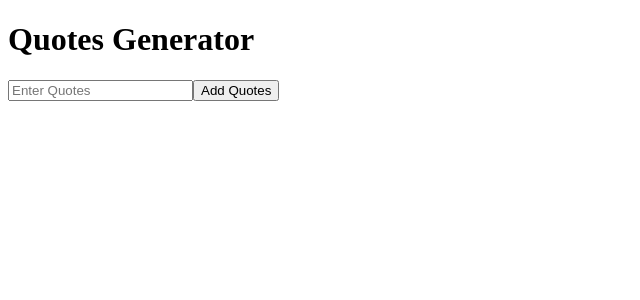
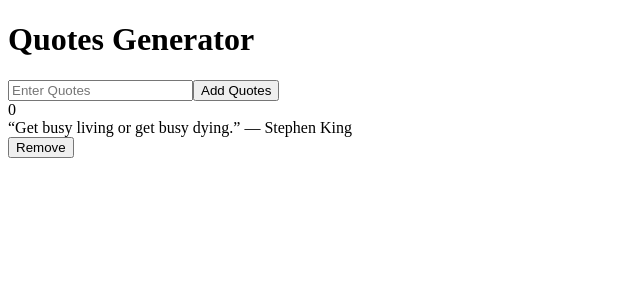
Before and after one commit to Ali-Mohamud/quote-generator, an Angular app: page / in a window 1280 px wide. Shown: the top 300 px of the page, without its empty margins (0-640 px from the left). Built offline with nearby package versions, Linux system fonts and the light colour scheme.

Commit message:
add 1st quote

```diff
--- a/src/app/components/quotes/quotes.component.ts
+++ b/src/app/components/quotes/quotes.component.ts
@@ -18,28 +18,28 @@ export class QuotesComponent implements OnInit {
 
   ngOnInit(): void {
 
-    // this.quotes = [
-    //   {
-    //     content: '“Get busy living or get busy dying.” — Stephen King',
-    //     completed:false
-    //   },
+    this.quotes = [
+      {
+        content: '“Get busy living or get busy dying.” — Stephen King',
+        completed:false
+      },
 
-    //   {
+      // {
 
-    //       content: '“The purpose of our lives is to be happy.” — Dalai Lama',
-    //       completed:true
-    //     },
+      //     content: '“The purpose of our lives is to be happy.” — Dalai Lama',
+      //     completed:true
+      //   },
 
-    //     {
-    //       content: '“You only live once, but if you do it right, once is enough.” — Mae West',
-    //       completed:true
-    //     }
+      //   {
+      //     content: '“You only live once, but if you do it right, once is enough.” — Mae West',
+      //     completed:true
+      //   }
 
 
 
 
 
-    // ]
+    ]
   }
 
 
```
